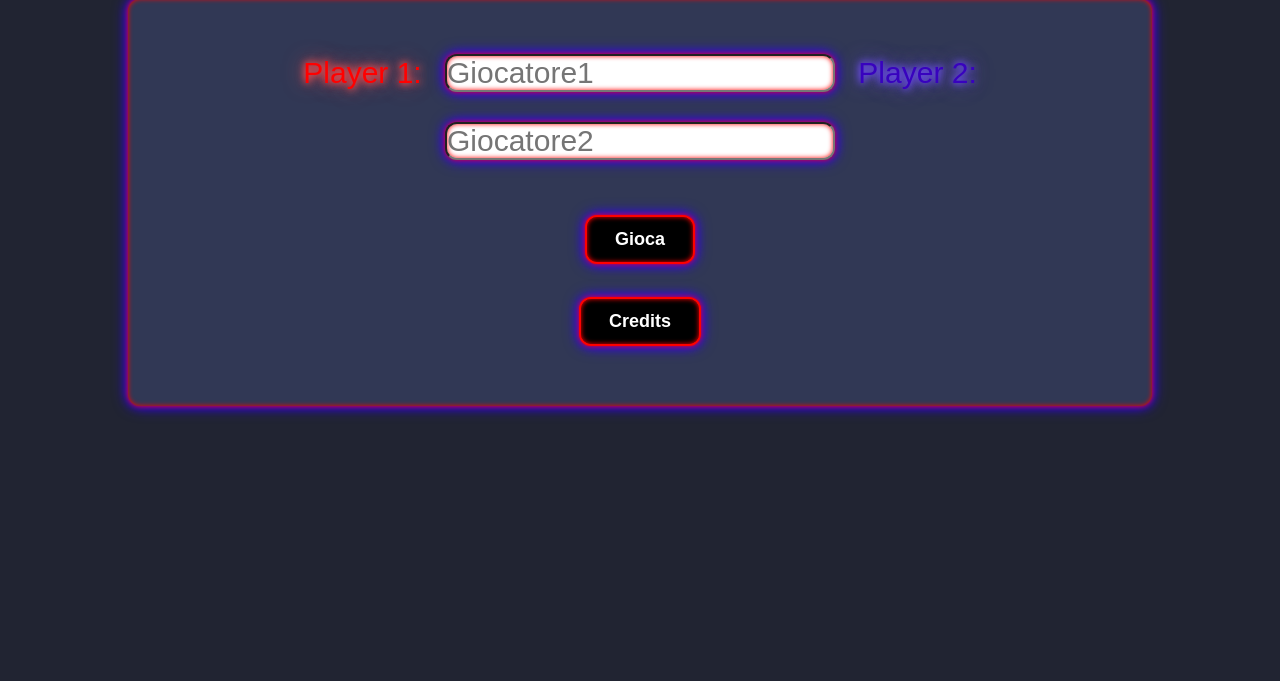
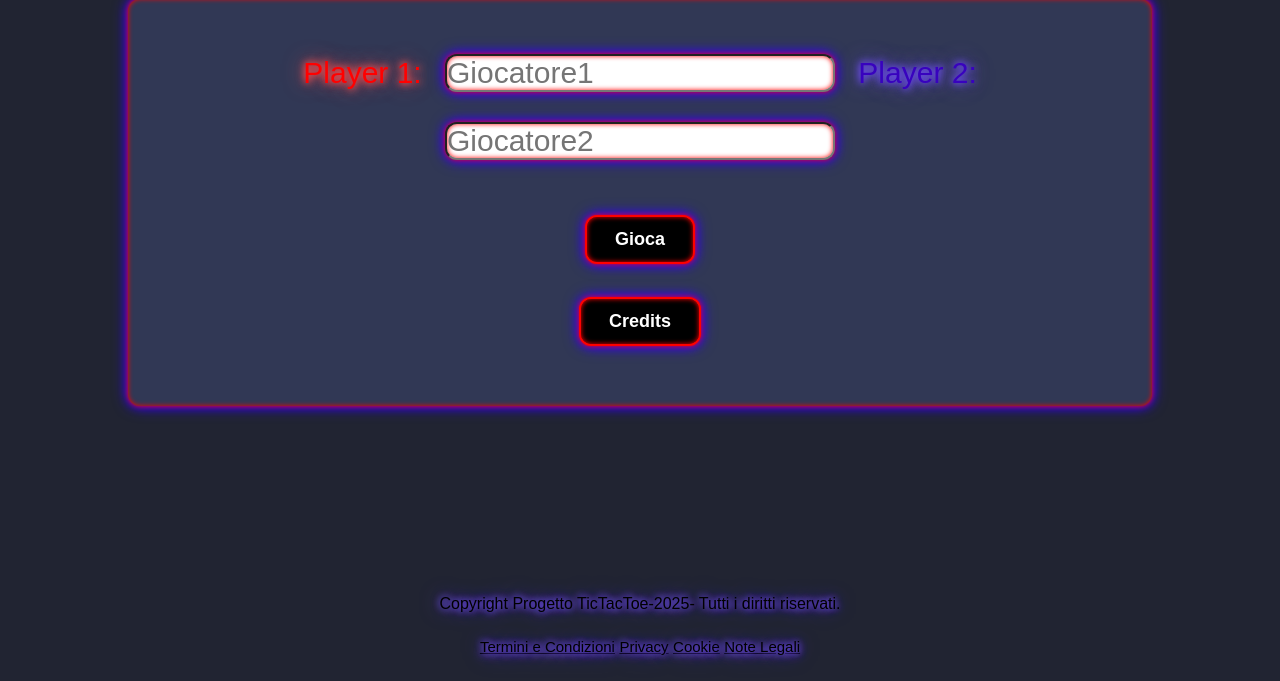
Before and after one commit to Nexus29/Tic-Tac-Toe, a PHP site: page / in a window 1280 px wide. Shown: the part 119-800 px from the top of the page. Run offline with PHP 8.4, Linux system fonts and the light colour scheme.

Commit message:
merge completo con index.html di rolando

```diff
--- a/Progetto/index.html
+++ b/Progetto/index.html
@@ -8,9 +8,7 @@
 	</head>
     <body>
         <section class="welcome">
-            <div>
             <h1 class="titolo"> TIC TAC TOE</h1>
-            </div>
             <div class="border">
 				<div class="playername">
 							<label class="nome1">Player 1:     </label><input type="text" placeholder="Giocatore1" id="player1">
@@ -22,5 +20,16 @@
 				</div>
 			</div>
         </section>
+		<footer class="footer">
+			<div class="copyright">Copyright Progetto TicTacToe-2025- Tutti i diritti riservati.</div>
+			<div class="fondo">
+				<div class="links">
+					<a href="#">Termini e Condizioni</a>
+					<a href="#">Privacy</a>
+					<a href="#">Cookie</a>
+					<a href="#">Note Legali</a>
+				</div>
+			</div>
+		</footer>
     </body>
 </html>
--- a/Progetto/index.js
+++ b/Progetto/index.js
@@ -1,3 +1,7 @@
+var player1 = "";
+player1.
+
+
 function updateStatusDisplay(message)
 {
 	if (statusDisplay)
--- a/Progetto/style.css
+++ b/Progetto/style.css
@@ -249,3 +249,52 @@ body {
   transform: translateY(-2px);
 
 }
+
+.footer .copyright{
+    max-width: 1450px;
+    margin: auto;
+    color:black;
+    text-shadow:
+    /* White glow */
+    0 0 7px #7451fe,
+    0 0 10px #7451fe,
+    0 0 21px #7451fe;
+}
+
+.footer .bordoBot{
+    border-bottom: 7px solid white ;
+}
+
+.footer .fondo{
+
+    padding:25px 9px;
+}
+
+.footer .fondo a{
+    font-size:15px;
+    color:black;
+}
+
+.footer .fondo .links{
+
+    text-shadow:
+    /* White glow */
+    0 0 7px #7451fe,
+    0 0 10px #7451fe,
+    0 0 21px #7451fe;
+}
+
+.footer {
+  position:fixed;
+  bottom:0;
+text-align: center;
+
+width: 100%;
+
+}
+
+@media screen and (max-height:730px){
+
+.footer{position:static}
+
+}
```
Lines whose indentation alone changed are shown as unchanged.
